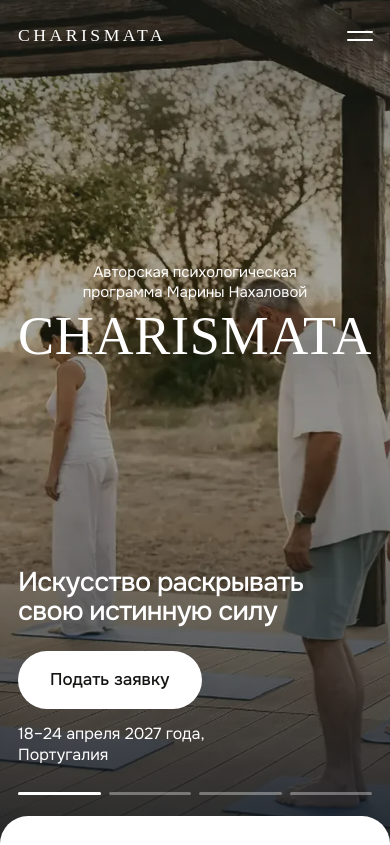
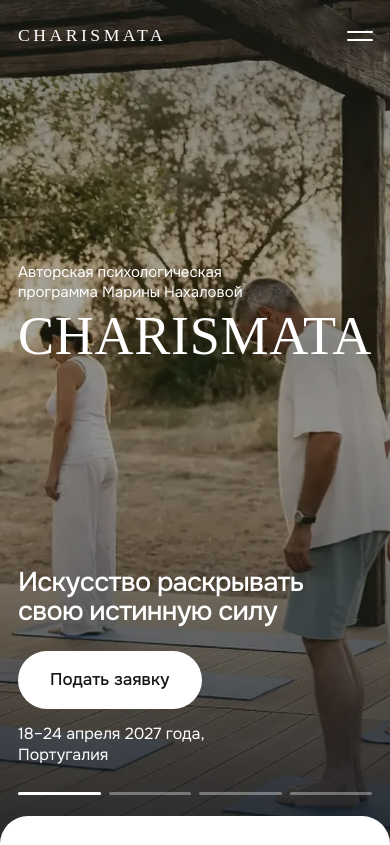
Before and after one commit to KirilVolkov123/charismata-preview, a plain HTML site: page index.html in a window 390 px wide. Shown: the top 845 px of the page. Drawn offline with Linux system fonts and the light colour scheme; a web font is replaced by a local one.

Commit message:
Обновление предпросмотра

```diff
--- a/assets/css/style.css
+++ b/assets/css/style.css
@@ -377,8 +377,7 @@ h2 + .lead, h2 + p { margin-top: clamp(16px, 2vw, 26px); }
   .hdr, .menu__top { height: 72px; }
   .hdr__logo, .menu__logo { font-size: 1.1rem; letter-spacing: .2em; }
   .hero { min-height: 600px; }
-  .hero__head { text-align: center; }
-  .hero__eyebrow { max-width: 19em; margin-inline: auto; font-size: .9375rem; line-height: 1.3; text-wrap: balance; }
+  .hero__eyebrow { max-width: 17em; font-size: .9375rem; line-height: 1.3; text-wrap: balance; }
   .hero__title { margin-top: 12px; }
   .hero__foot { flex-direction: column; align-items: flex-start; gap: 14px; }
   .hero__lead { display: none; }
```
